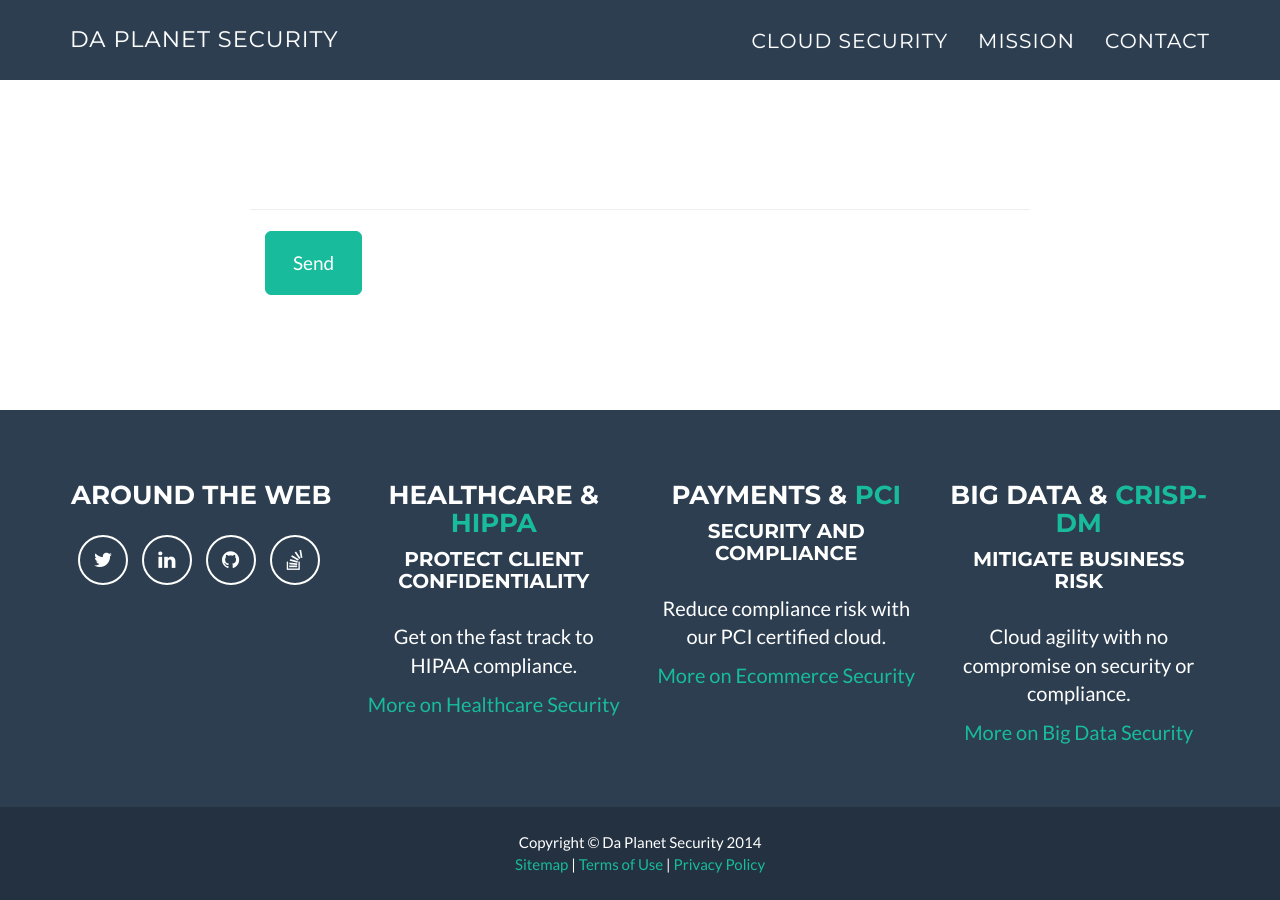
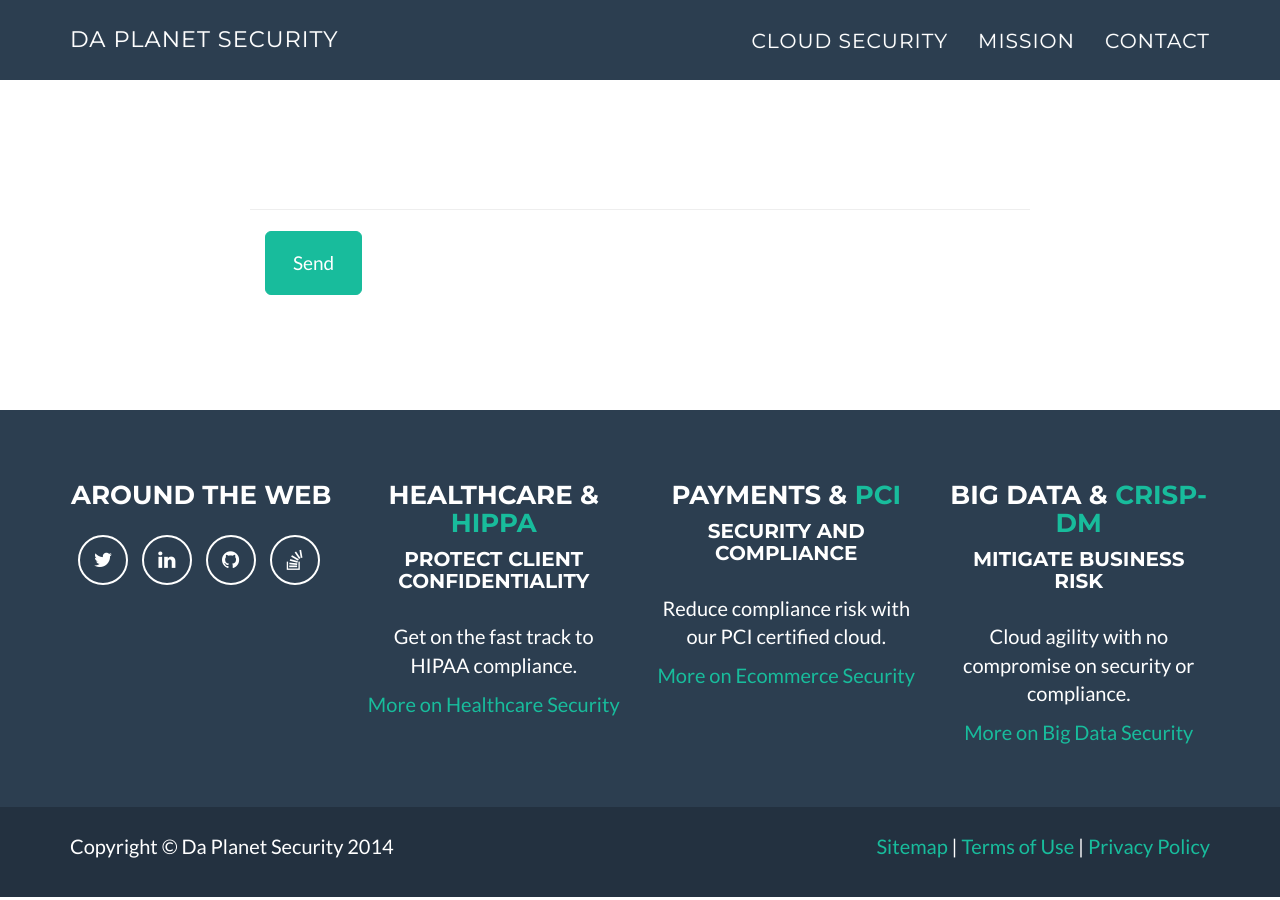
Before and after one commit to Daplanet/dapla.net, a Jekyll site: the page built from index.html, in a window 1280 px wide and 900 px high, scrolled down 2705 px. Built offline with Jekyll 4.4.1, drawn with Linux system fonts in a browser that asks for light colours.

Commit message:
_includes/footer.html

```diff
--- a/_includes/footer.html
+++ b/_includes/footer.html
@@ -37,13 +37,13 @@
         <div class="footer-below">
             <div class="container">
                 <div class="row">
-                    <div class="col-lg-12 pull-left">
-                        Copyright &copy; Da Planet Security 20{{ site.time | date: '%y' }}
-                    </div>
-                    <div class="col-lg-12 pull-right">
+                    <div class="col-lg-12">
+                      <p class="pull-left"> Copyright &copy; Da Planet Security 20{{ site.time | date: '%y' }}</p>
+                      <p class="pull-right">
                       <a href="/sitemap" title="Sitemap - Da Planet Security" name="sitemap" rel="self">Sitemap</a> |
                       <a href="/legal/terms-of-use" title="Terms of Use - Da Planet Security" name="Terms of Use" rel="self">Terms of Use</a> |
                       <a href="/legal/privacy-policy" title="Privacy Policy - Da Planet Security" name="Privacy Policy" rel="self">Privacy Policy</a>
+                      </p>
                     </div>
                 </div>
             </div>
```
